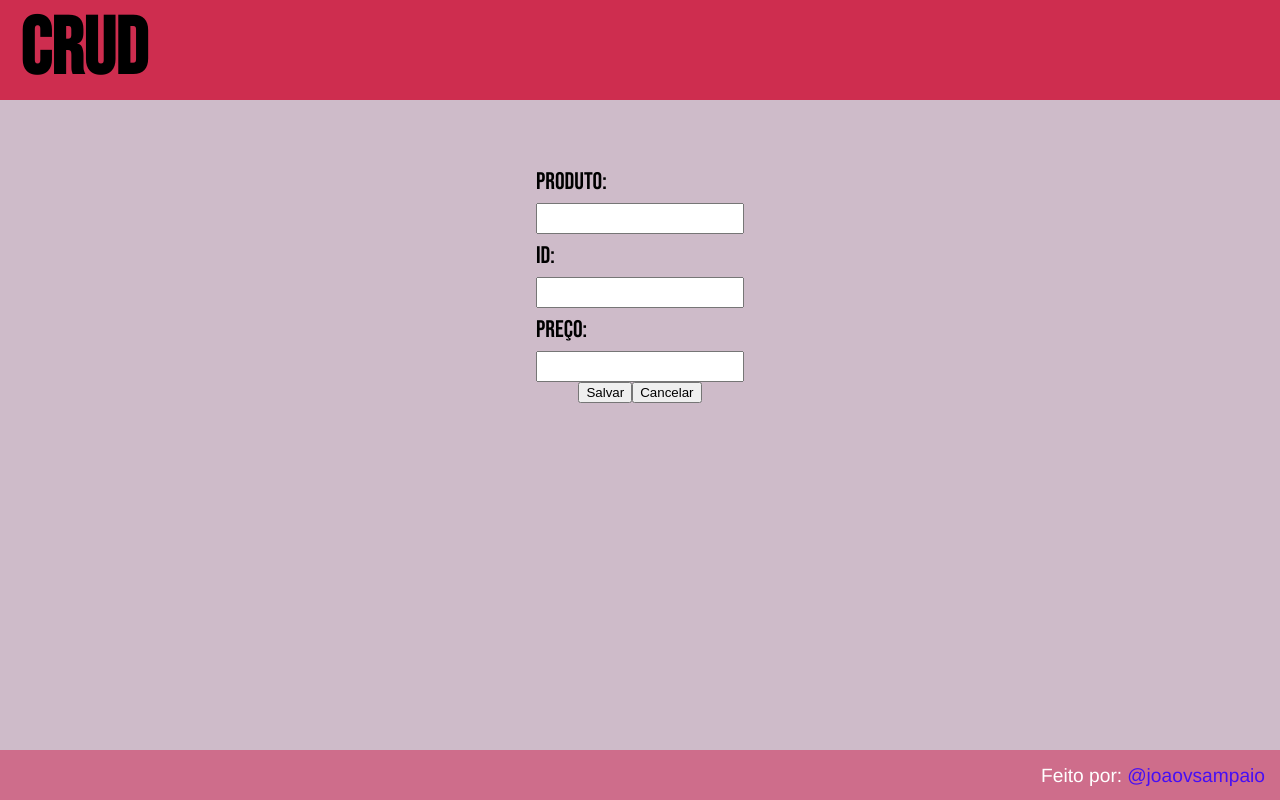
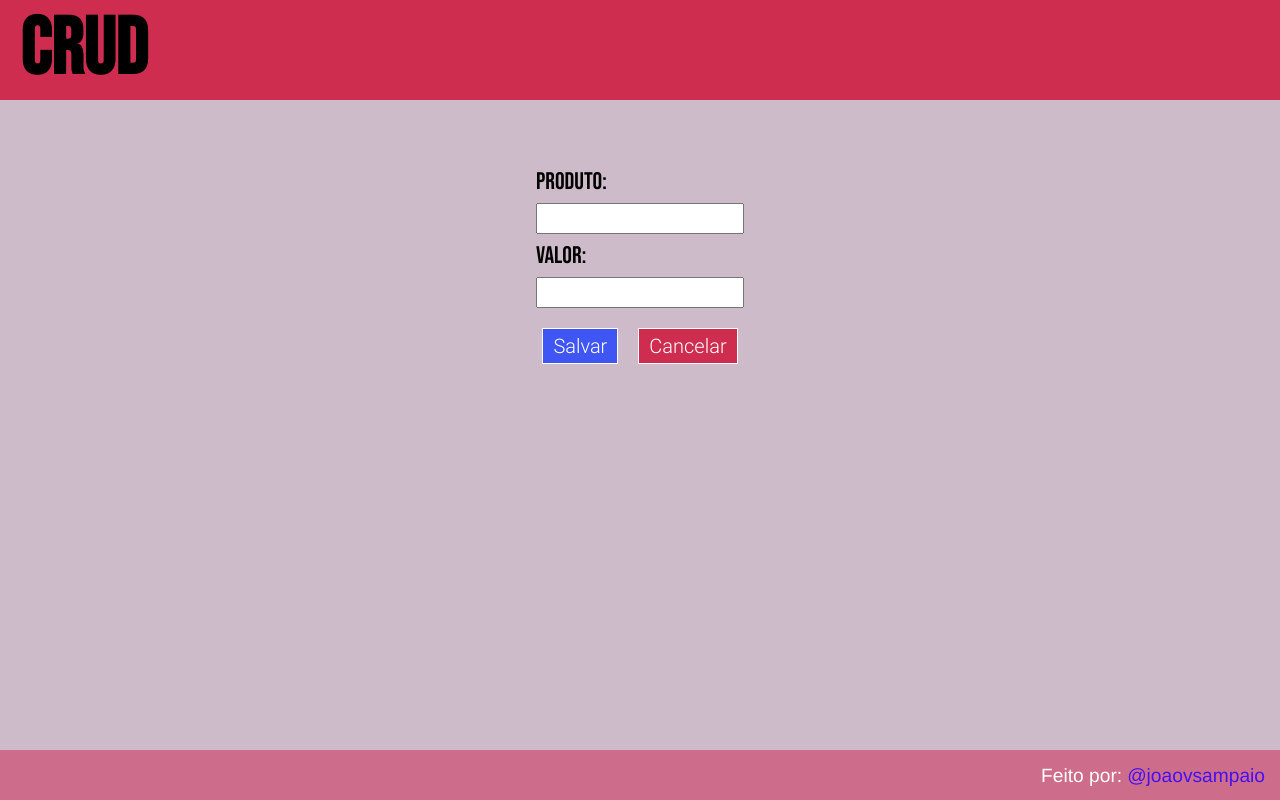
Before and after one commit to joaovsampaio/React-CRUD, a React (Vite) app in the folder client/: page / in a window 1280 px wide. Built offline with nearby package versions, Linux system fonts and the light colour scheme.

Commit message:
Testando API

```diff
--- a/client/src/components/Cadastrar.jsx
+++ b/client/src/components/Cadastrar.jsx
@@ -1,4 +1,5 @@
 import React from 'react';
+import { useState } from 'react';
 import styled from 'styled-components';
 
 const Container = styled.div`
@@ -15,38 +16,74 @@ const Container = styled.div`
             margin: 7px 0;
             font-weight: 200;
             align-self: flex-start;
-            font-family: BebasNeueRegular, Open-Sans, Helvetica, Sans-Serif;
+            font-family: var(--fontBebas);
         }
 
         input {
             height: 25px;
             width: 200px;
             font-size: 1.2em;
-            font-family: RobotoLight, Open-Sans, Helvetica, Sans-Serif;
+            font-family: var(--fontRoboto);
+        }
+
+        div {
+            margin-top: 20px;
         }
 
         button {
+            color: #fff;
+            padding: 5px 10px;
+            border: 1px solid #fff;
+            font-size: 20px;
+            font-family: var(--fontRoboto);
+            cursor: pointer;
 
+            &:hover {
+                opacity: 0.7;
+            }
+        }
+
+        button:first-child {
+            margin-right: 20px;
+            background-color: var(--blue);
+        }
+
+        button:last-child{
+            background-color: var(--raspberry);
         }
     }
-
 `;
 
 function Cadastrar() {
+
+    const [product, setProduct] = useState("");
+    const [price, setPrice] = useState("");
+
   return (
     <Container>
         <form>
+
             <label>Produto:</label>
-            <input type="text"/>
-            <label>ID:</label>
-            <input type="number"/>
-            <label>Preço:</label>
-            <input type="number"/>
+            <input
+            type="text"
+            onChange={(e) => {
+                setProduct(e.target.value)
+            }}
+            />
+
+            <label>Valor:</label>
+            <input
+            type="number"
+            onChange={(e) => {
+                setPrice(e.target.value)
+            }}
+            />
 
             <div>
                 <button type="submit">Salvar</button>
                 <button>Cancelar</button>
             </div>
+
         </form>
     </Container>
   )
--- a/client/src/components/Header.jsx
+++ b/client/src/components/Header.jsx
@@ -11,7 +11,7 @@ const Container = styled.header`
     h1 {
         margin: 0 20px;
         font-size: 5rem;
-        font-family: BebasNeueRegular, Open-Sans, Helvetica, Sans-Serif;
+        font-family: var(--fontBebas);
     }
 `;
 
--- a/client/src/utils/GlobalStyle.js
+++ b/client/src/utils/GlobalStyle.js
@@ -8,6 +8,9 @@ const GlobalStyle = createGlobalStyle`
     --thistle: #cebbc9;
     --blue: #4056f4;
     --ultramarine: #470ff4;
+
+    --fontRoboto: RobotoLight, Open-Sans, Helvetica, Sans-Serif;
+    --fontBebas: BebasNeueRegular, Open-Sans, Helvetica, Sans-Serif;
   }
 
   body {
```
Also changed, not shown: 1 other file (tests, documents, lock files or other folders).
